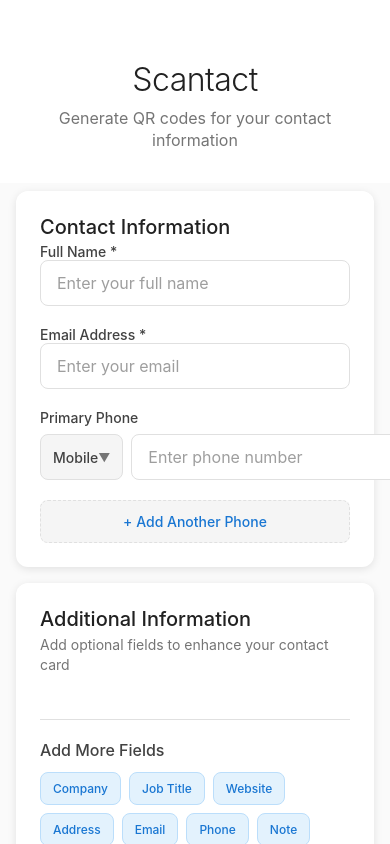
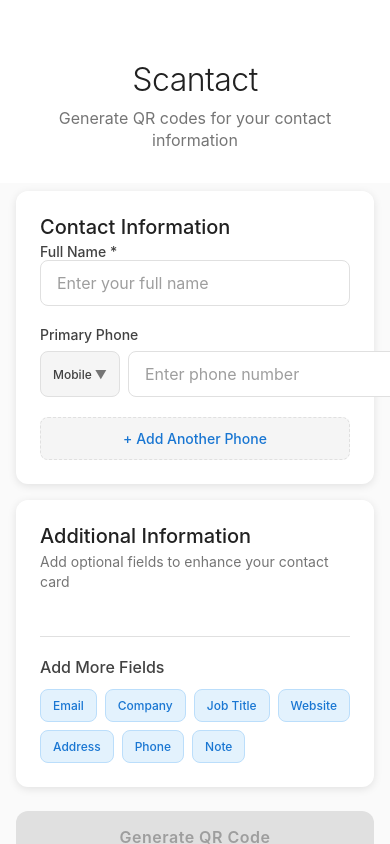
Before and after one commit to andrewnyu/scantact, a React Native app: screen / in a window 390 px wide. Built offline with nearby package versions, Linux system fonts and the light colour scheme.

Commit message:
feat: separate edit/QR screens and make email optional
- Create dedicated screens for editing and QR display
- Move email to optional additional fields
- Fix phone label font size to prevent wrapping
- Streamline form validation and navigation

```diff
--- a/App.js
+++ b/App.js
@@ -8,7 +8,6 @@ const PHONE_LABELS = ['Mobile', 'Work', 'Home', 'Other'];
 
 export default function App() {
   const [name, setName] = useState('');
-  const [email, setEmail] = useState('');
   const [phones, setPhones] = useState([{ number: '', label: 'Mobile' }]);
   const [showQR, setShowQR] = useState(false);
   const [showLabelModal, setShowLabelModal] = useState(false);
@@ -76,7 +75,6 @@ export default function App() {
   const generateVCard = () => {
     let vCard = 'BEGIN:VCARD\nVERSION:3.0\n';
     vCard += `FN:${name}\n`;
-    vCard += `EMAIL:${email}\n`;
 
     // Add all phone numbers with labels
     phones.forEach((phone, index) => {
@@ -98,6 +96,9 @@ export default function App() {
     additionalFields.forEach(field => {
       if (field.value.trim()) {
         switch (field.type) {
+          case 'email':
+            vCard += `EMAIL:${field.value}\n`;
+            break;
           case 'company':
             vCard += `ORG:${field.value}\n`;
             break;
@@ -109,9 +110,6 @@ export default function App() {
             break;
           case 'address':
             vCard += `ADR:;;${field.value};;;;\n`;
-            break;
-          case 'email':
-            vCard += `EMAIL;TYPE=WORK:${field.value}\n`;
             break;
           case 'phone':
             vCard += `TEL;TYPE=WORK:${field.value}\n`;
@@ -128,7 +126,7 @@ export default function App() {
   };
 
   const vCard = generateVCard();
-  const isFormValid = name.trim() && email.trim() && phones.some(phone => phone.number.trim());
+  const isFormValid = name.trim() && phones.some(phone => phone.number.trim());
 
   const renderPhoneInput = (phone, index) => (
     <View key={index} style={styles.inputGroup}>
@@ -195,6 +193,36 @@ export default function App() {
     </View>
   );
 
+  // QR Display Screen
+  if (showQR) {
+    return (
+      <View style={styles.container}>
+        <View style={styles.header}>
+          <Text style={styles.title}>Your QR Code</Text>
+          <Text style={styles.subtitle}>Scan to add contact</Text>
+        </View>
+
+        <View style={styles.qrCard}>
+          <View style={styles.qrContainer}>
+            <QRCode value={vCard} size={280} />
+          </View>
+          <Text style={styles.qrSubtitle}>Scan this code to add contact to your phone</Text>
+        </View>
+
+        <View style={styles.buttonContainer}>
+          <TouchableOpacity
+            style={styles.editButton}
+            onPress={() => setShowQR(false)}
+            activeOpacity={0.8}
+          >
+            <Text style={styles.editButtonText}>Edit Contact</Text>
+          </TouchableOpacity>
+        </View>
+      </View>
+    );
+  }
+
+  // Edit Form Screen
   return (
     <KeyboardAvoidingView style={styles.container} behavior={Platform.OS === 'ios' ? 'padding' : undefined}>
       <ScrollView style={styles.scrollView} showsVerticalScrollIndicator={false}>
@@ -213,19 +241,6 @@ export default function App() {
               placeholder="Enter your full name"
               value={name}
               onChangeText={setName}
-              placeholderTextColor="#9E9E9E"
-            />
-          </View>
-
-          <View style={styles.inputGroup}>
-            <Text style={styles.label}>Email Address *</Text>
-            <TextInput
-              style={styles.input}
-              placeholder="Enter your email"
-              value={email}
-              onChangeText={setEmail}
-              keyboardType="email-address"
-              autoCapitalize="none"
               placeholderTextColor="#9E9E9E"
             />
           </View>
@@ -250,6 +265,13 @@ export default function App() {
           <View style={styles.addFieldsContainer}>
             <Text style={styles.addFieldsTitle}>Add More Fields</Text>
             <View style={styles.addFieldsGrid}>
+              <TouchableOpacity
+                style={styles.addFieldButton}
+                onPress={() => addAdditionalField('email')}
+                activeOpacity={0.8}
+              >
+                <Text style={styles.addFieldButtonText}>Email</Text>
+              </TouchableOpacity>
               <TouchableOpacity
                 style={styles.addFieldButton}
                 onPress={() => addAdditionalField('company')}
@@ -280,13 +302,6 @@ export default function App() {
               </TouchableOpacity>
               <TouchableOpacity
                 style={styles.addFieldButton}
-                onPress={() => addAdditionalField('email')}
-                activeOpacity={0.8}
-              >
-                <Text style={styles.addFieldButtonText}>Email</Text>
-              </TouchableOpacity>
-              <TouchableOpacity
-                style={styles.addFieldButton}
                 onPress={() => addAdditionalField('phone')}
                 activeOpacity={0.8}
               >
@@ -313,16 +328,6 @@ export default function App() {
             Generate QR Code
           </Text>
         </TouchableOpacity>
-
-        {showQR && (
-          <View style={styles.qrCard}>
-            <Text style={styles.qrTitle}>Your Contact QR Code</Text>
-            <Text style={styles.qrSubtitle}>Scan this code to add contact to your phone</Text>
-            <View style={styles.qrContainer}>
-              <QRCode value={vCard} size={240} />
-            </View>
-          </View>
-        )}
 
         <View style={styles.bottomSpacing} />
       </ScrollView>
@@ -476,7 +481,7 @@ const styles = StyleSheet.create({
     minWidth: 80,
   },
   labelButtonText: {
-    fontSize: 14,
+    fontSize: 12,
     fontWeight: '500',
     color: '#424242',
     flex: 1,
@@ -602,16 +607,10 @@ const styles = StyleSheet.create({
     shadowRadius: 8,
     elevation: 4,
   },
-  qrTitle: {
-    fontSize: 20,
-    fontWeight: '500',
-    color: '#212121',
-    marginBottom: 4,
-  },
   qrSubtitle: {
     fontSize: 14,
     color: '#757575',
-    marginBottom: 24,
+    marginTop: 16,
     textAlign: 'center',
     lineHeight: 20,
   },
@@ -627,6 +626,24 @@ const styles = StyleSheet.create({
     shadowOpacity: 0.1,
     shadowRadius: 4,
     elevation: 2,
+  },
+  buttonContainer: {
+    paddingHorizontal: 16,
+    marginTop: 16,
+  },
+  editButton: {
+    backgroundColor: '#F5F5F5',
+    borderRadius: 12,
+    paddingVertical: 16,
+    alignItems: 'center',
+    borderWidth: 1,
+    borderColor: '#E0E0E0',
+  },
+  editButtonText: {
+    fontSize: 16,
+    fontWeight: '600',
+    color: '#424242',
+    letterSpacing: 0.5,
   },
   bottomSpacing: {
     height: 40,
```
